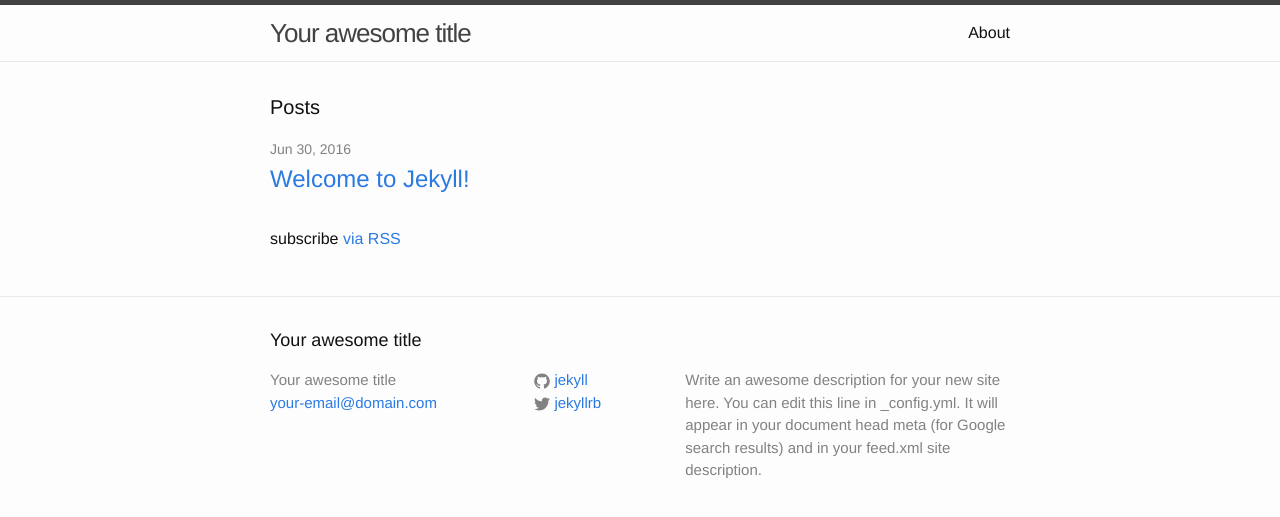
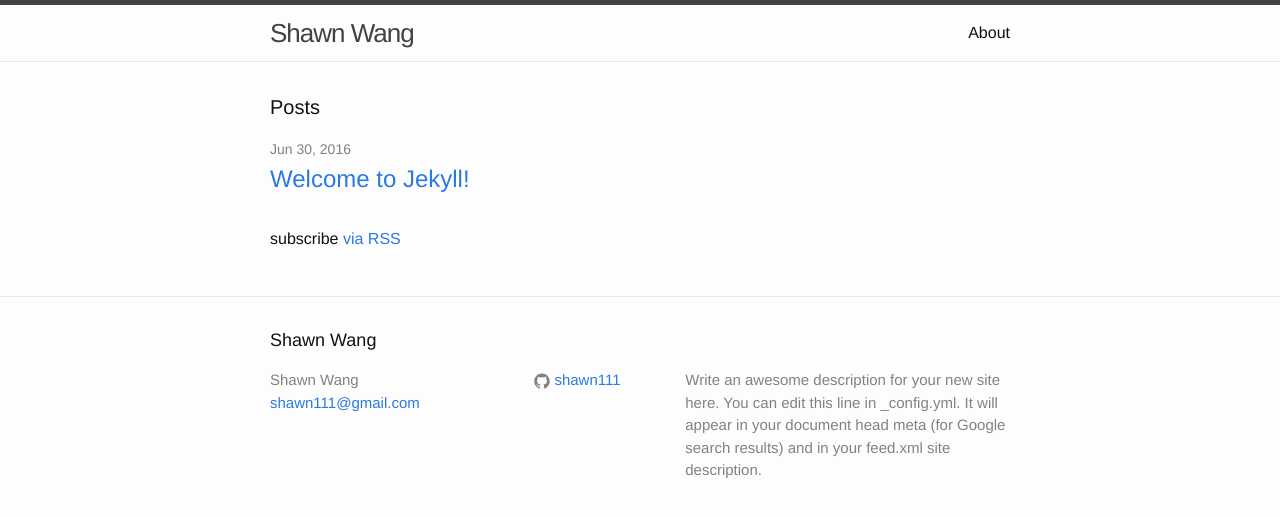
Before and after one commit to shawn111/shawn111.github.com, a Jekyll site: the page built from index.html, in a window 1280 px wide. Shown: the top 517 px of the page. Built offline with Jekyll 4.4.1, drawn with Linux system fonts in a browser that asks for light colours.

Commit message:
Update config

```diff
--- a/_config.yml
+++ b/_config.yml
@@ -6,16 +6,15 @@
 # 'jekyll serve'. If you change this file, please restart the server process.
 
 # Site settings
-title: Your awesome title
-email: your-email@domain.com
+title: Shawn Wang
+email: shawn111@gmail.com
 description: > # this means to ignore newlines until "baseurl:"
   Write an awesome description for your new site here. You can edit this
   line in _config.yml. It will appear in your document head meta (for
   Google search results) and in your feed.xml site description.
 baseurl: "" # the subpath of your site, e.g. /blog
-url: "http://yourdomain.com" # the base hostname & protocol for your site
-twitter_username: jekyllrb
-github_username:  jekyll
+url: "http://shawn111.github.io" # the base hostname & protocol for your site
+github_username:  shawn111
 
 # Build settings
 markdown: kramdown
```
